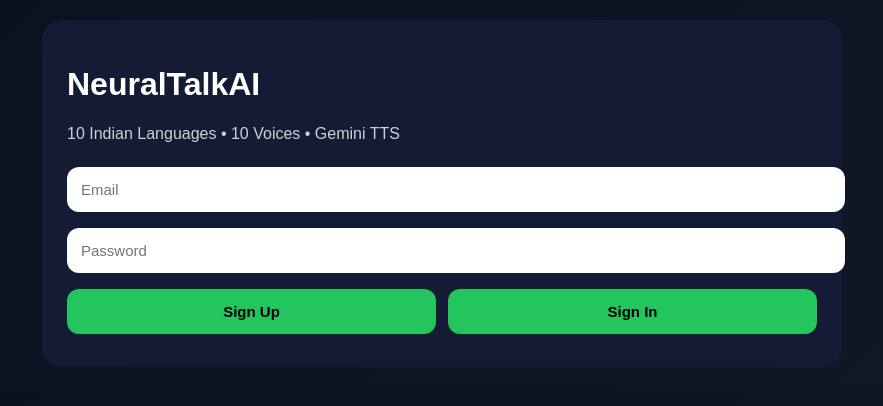
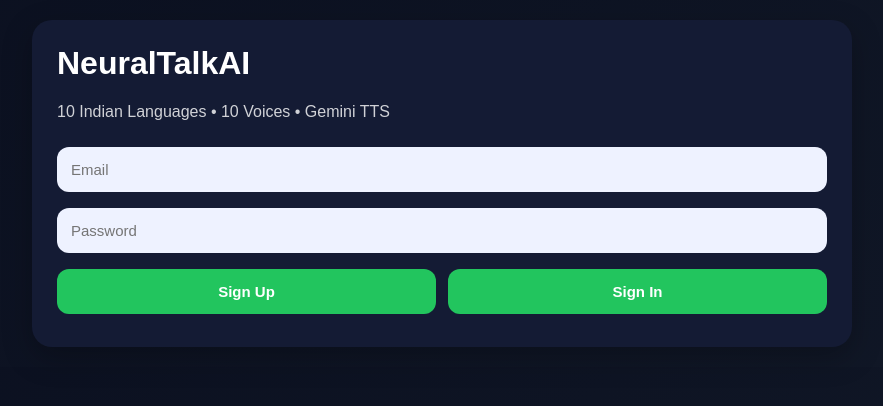
Before and after one commit to sasimessi11600-eng/neuraltalkai, a FastAPI app: page / in a window 1280 px wide. Shown: the top 406 px of the page, without its empty margins (198-1081 px from the left). Run offline with FastAPI, Linux system fonts and the light colour scheme.

Commit message:
style.css

```diff
--- a/static/style.css
+++ b/static/style.css
@@ -1,12 +1,12 @@
 body{
 margin:0;
-font-family:Arial;
+font-family:Arial,sans-serif;
 background:linear-gradient(135deg,#0b1020,#111827);
-color:white;
+color:#fff;
 }
 
 .wrap{
-max-width:800px;
+max-width:820px;
 margin:auto;
 padding:20px;
 }
@@ -15,6 +15,17 @@ padding:20px;
 background:#141b34;
 padding:25px;
 border-radius:20px;
+box-shadow:0 10px 30px rgba(0,0,0,.25);
+}
+
+h1{
+margin-top:0;
+font-size:32px;
+}
+
+.sub{
+opacity:.8;
+margin-bottom:18px;
 }
 
 textarea,select,input,button{
@@ -24,16 +35,30 @@ margin:8px 0;
 border:none;
 border-radius:12px;
 font-size:15px;
+box-sizing:border-box;
 }
 
 textarea{
 min-height:180px;
+resize:vertical;
+}
+
+input,select,textarea{
+background:#eef2ff;
+color:#111827;
 }
 
 button{
 background:#22c55e;
-font-weight:bold;
+color:white;
+font-weight:700;
 cursor:pointer;
+transition:.2s;
+}
+
+button:hover{
+transform:translateY(-1px);
+opacity:.95;
 }
 
 .grid{
@@ -42,18 +67,57 @@ grid-template-columns:1fr 1fr;
 gap:12px;
 }
 
-.sub{
-opacity:.8;
+.topbar{
+display:flex;
+justify-content:space-between;
+gap:10px;
+background:#0f172a;
+padding:12px;
+border-radius:12px;
+margin-bottom:12px;
+font-size:14px;
+}
+
+.plans{
+display:grid;
+grid-template-columns:1fr 1fr 1fr;
+gap:10px;
+margin-top:10px;
+}
+
+.plans button{
+background:#2563eb;
 }
 
 a{
 display:block;
+margin-top:12px;
+color:#93c5fd;
+text-decoration:none;
+font-weight:600;
+}
+
+#status{
 margin-top:10px;
-color:#93c5fd;
+min-height:24px;
+}
+
+label{
+display:block;
+margin-top:8px;
+font-size:14px;
+opacity:.9;
+}
+
+audio{
+margin-top:10px;
 }
 
 @media(max-width:700px){
-.grid{
+.grid,.plans{
 grid-template-columns:1fr;
 }
+.topbar{
+flex-direction:column;
 }
+}
```
